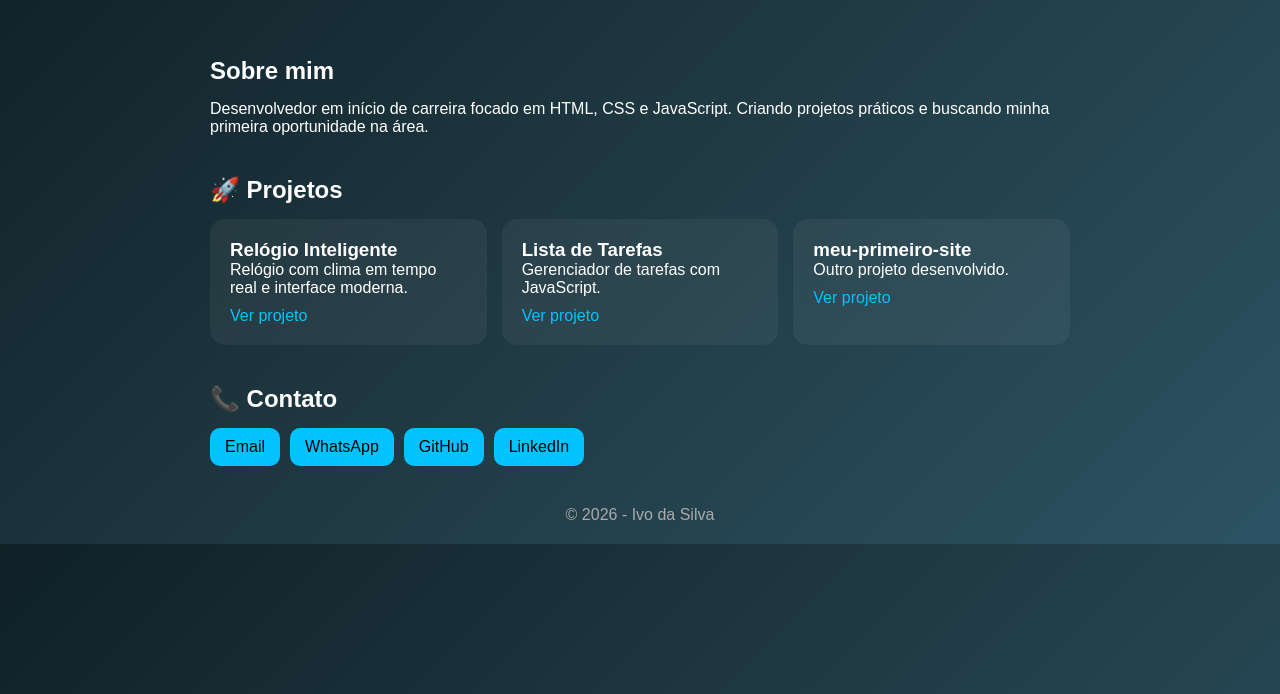
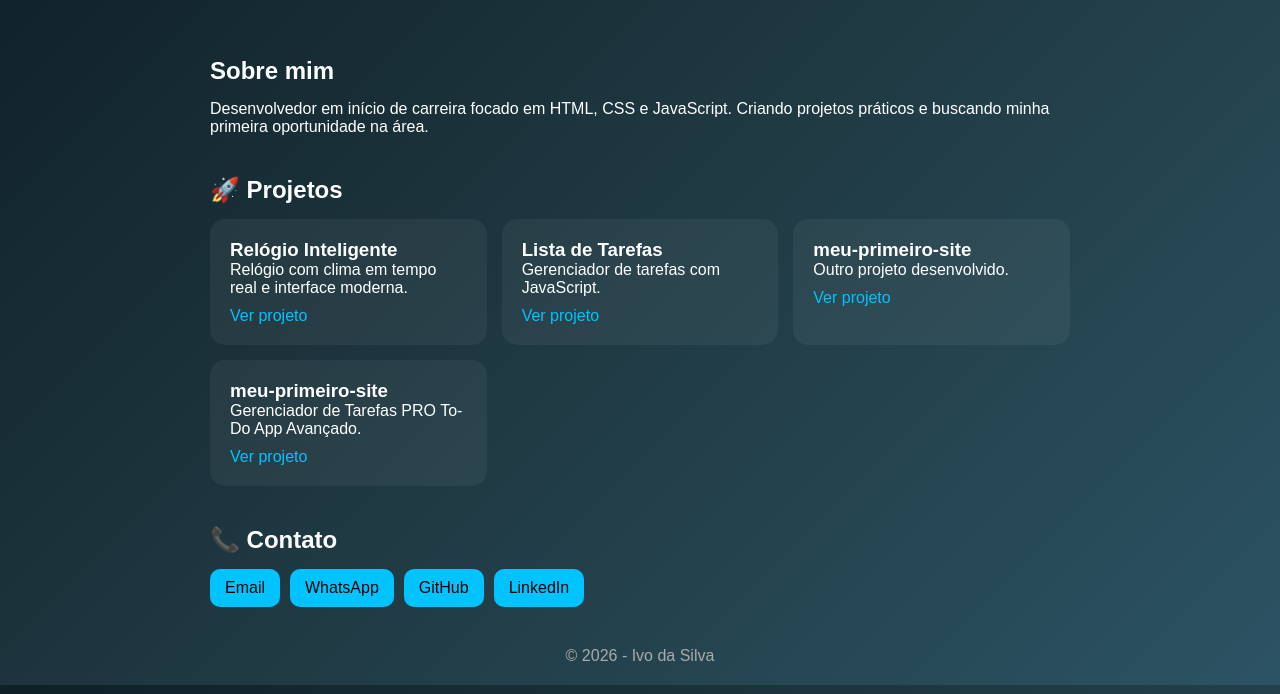
Before and after one commit to gustavo202673-cmd/portfolio, a plain HTML site: page index.html in a window 1280 px wide. Shown: the part 106-800 px from the top of the page. Drawn offline with nearby package versions, Linux system fonts and the light colour scheme.

Commit message:
Update index.html

```diff
--- a/index.html
+++ b/index.html
@@ -46,6 +46,12 @@
         <a href="https://gustavo202673-cmd.github.io/meu-primeiro-site/" target="_blank">Ver projeto</a>
       </div>
 
+      <div class="card">
+        <h3>meu-primeiro-site</h3>
+        <p>Gerenciador de Tarefas PRO To-Do App Avançado.</p>
+        <a href="https://gustavo202673-cmd.github.io/Gerenciador-de-Tarefas-PRO-To-Do-App-Avan-ado-/" target="_blank">Ver projeto</a>
+      </div>
+
     </div>
   </section>
 
```
